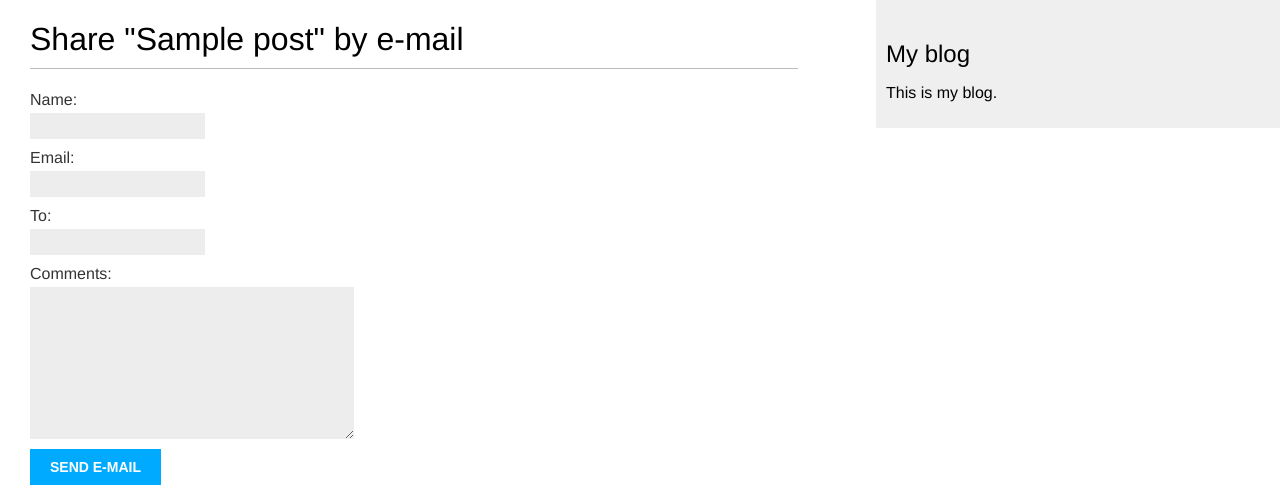
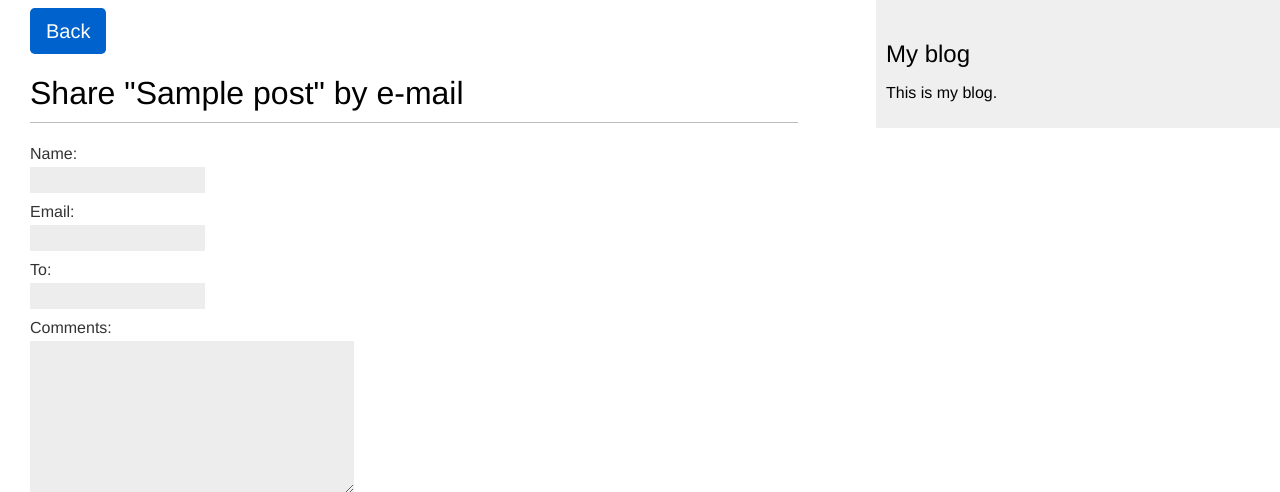
Before and after one commit to FirstEncounter3/Django_5.0_blog_traning, a Django app: page /blog/1/share/ in a window 1280 px wide. Shown: the top 492 px of the page. Run offline with Django 5.2, Linux system fonts and the light colour scheme; tables that the repository leaves empty hold one stand-in row (values such as "Sample post").

Commit message:
add back button in template

```diff
--- a/blog/templates/blog/post/share.html
+++ b/blog/templates/blog/post/share.html
@@ -4,6 +4,7 @@
 
 
 {% block content %}
+    <a class="back-button" href="{{ post.get_absolute_url }}">Back</a>
     {% if sent %}
         <h1>E-mail successfully sent</h1>
         <p>
```
